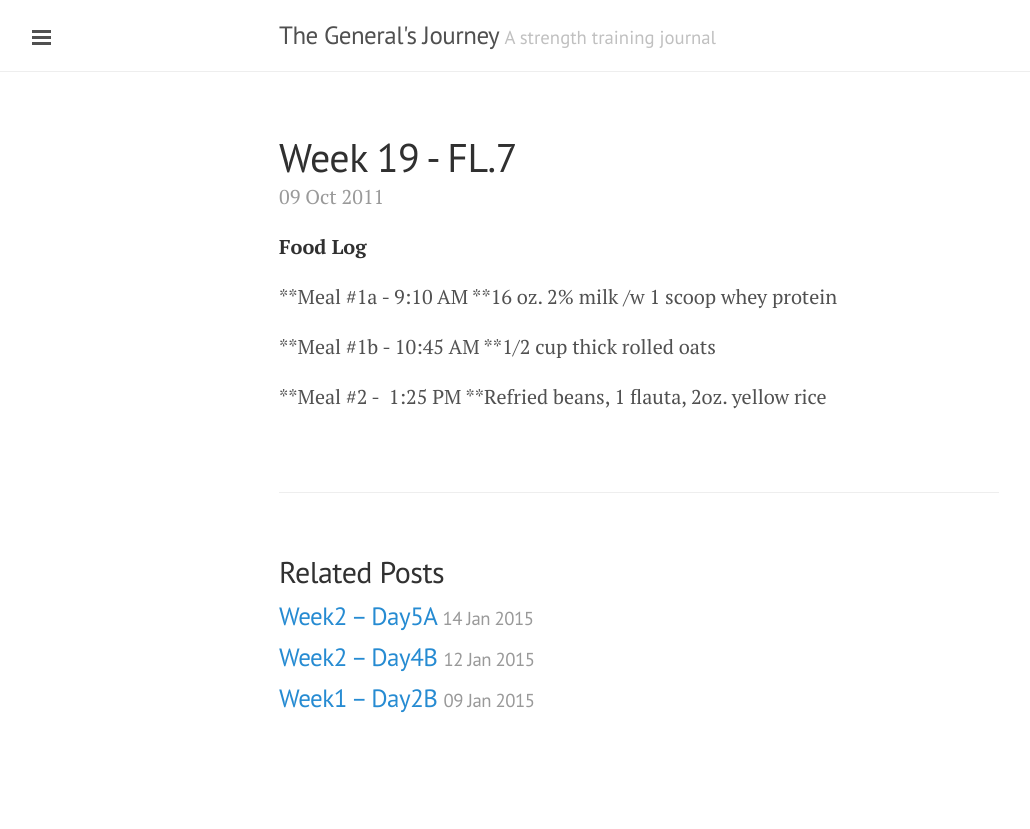
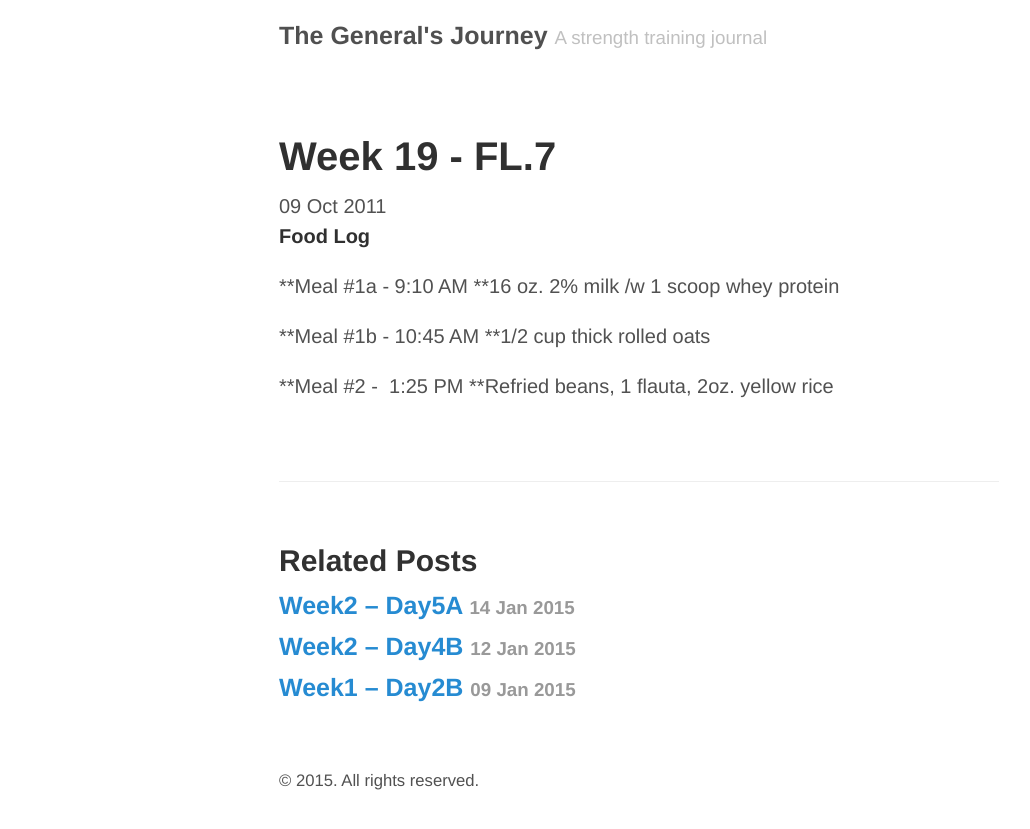
Before and after one commit to mbchoa/discipline, a Jekyll site: the page built from _posts/2011-10-09-week-19-fl-7.markdown, in a window 1280 px wide. Shown: the top 829 px of the page, without its empty margins (1-1031 px from the left). Built offline with Jekyll 4.4.1, drawn with Linux system fonts in a browser that asks for light colours; Markdown is read by kramdown in place of the engine named in the settings.

Commit message:
Changed theme to default poole

```diff
--- a/_includes/head.html
+++ b/_includes/head.html
@@ -1,7 +1,6 @@
 <head>
+  <meta charset="UTF-8">
   <link href="http://gmpg.org/xfn/11" rel="profile">
-  <meta http-equiv="X-UA-Compatible" content="IE=edge">
-  <meta http-equiv="content-type" content="text/html; charset=utf-8">
 
   <!-- Enable responsiveness on mobile devices-->
   <meta name="viewport" content="width=device-width, initial-scale=1.0, maximum-scale=1">
@@ -17,9 +16,11 @@
   <!-- CSS -->
   <link rel="stylesheet" href="{{ site.baseurl }}public/css/poole.css">
   <link rel="stylesheet" href="{{ site.baseurl }}public/css/syntax.css">
-  <link rel="stylesheet" href="{{ site.baseurl }}public/css/lanyon.css">
-  <link rel="stylesheet" href="http://fonts.googleapis.com/css?family=PT+Serif:400,400italic,700%7CPT+Sans:400">
+
+  <!-- Icons -->
+  <link rel="apple-touch-icon-precomposed" sizes="144x144" href="{{ site.baseurl }}public/apple-touch-icon-precomposed.png">
+  <link rel="shortcut icon" href="{{ site.baseurl }}public/favicon.ico">
 
   <!-- RSS -->
-  <link rel="alternate" type="application/rss+xml" title="RSS" href="/atom.xml">
+  <link rel="alternate" type="application/atom+xml" title="{{ site.title }}" href="{{ site.baseurl }}atom.xml">
 </head>
--- a/_includes/sidebar.html
+++ /dev/null
@@ -1,38 +0,0 @@
-<!-- Target for toggling the sidebar `.sidebar-checkbox` is for regular
-     styles, `#sidebar-checkbox` for behavior. -->
-<input type="checkbox" class="sidebar-checkbox" id="sidebar-checkbox">
-
-<!-- Toggleable sidebar -->
-<div class="sidebar" id="sidebar">
-  <div class="sidebar-item">
-    <p>{{ site.description }}</p>
-  </div>
-
-  <nav class="sidebar-nav">
-    <a class="sidebar-nav-item{% if page.url == site.baseurl %} active{% endif %}" href="{{ site.baseurl }}">Home</a>
-
-    {% comment %}
-      The code below dynamically generates a sidebar nav of pages with
-      `layout: page` in the front-matter. See readme for usage.
-    {% endcomment %}
-
-    {% assign pages_list = site.pages | sort:"url" %}
-    {% for node in pages_list %}
-      {% if node.title != null %}
-        {% if node.layout == "page" %}
-          <a class="sidebar-nav-item{% if page.url == node.url %} active{% endif %}" href="{{ node.url }}">{{ node.title }}</a>
-        {% endif %}
-      {% endif %}
-    {% endfor %}
-
-    <a class="sidebar-nav-item" href="{{ site.github.repo }}/archive/v{{ site.version }}.zip">Download</a>
-    <a class="sidebar-nav-item" href="{{ site.github.repo }}">GitHub project</a>
-    <span class="sidebar-nav-item">Currently v{{ site.version }}</span>
-  </nav>
-
-  <div class="sidebar-item">
-    <p>
-      &copy; {{ site.time | date: '%Y' }}. All rights reserved.
-    </p>
-  </div>
-</div>
--- a/_layouts/default.html
+++ b/_layouts/default.html
@@ -1,47 +1,28 @@
 <!DOCTYPE html>
-<html lang="en-us">
+<html lang="en">
 
   {% include head.html %}
 
   <body>
 
-    {% include sidebar.html %}
+    <div class="container content">
+      <header class="masthead">
+        <h3 class="masthead-title">
+          <a href="{{ site.baseurl }}" title="Home">{{ site.title }}</a>
+          <small>{{ site.tagline }}</small>
+        </h3>
+      </header>
 
-    <!-- Wrap is the content to shift when toggling the sidebar. We wrap the
-         content to avoid any CSS collisions with our real content. -->
-    <div class="wrap">
-      <div class="masthead">
-        <div class="container">
-          <h3 class="masthead-title">
-            <a href="/" title="Home">{{ site.title }}</a>
-            <small>{{ site.tagline }}</small>
-          </h3>
-        </div>
-      </div>
+      <main>
+        {{ content }}
+      </main>
 
-      <div class="container content">
-        {{ content }}
-      </div>
+      <footer class="footer">
+        <small>
+          &copy; <time datetime="{{ site.time | date_to_xmlschema }}">{{ site.time | date: '%Y' }}</time>. All rights reserved.
+        </small>
+      </footer>
     </div>
 
-    <label for="sidebar-checkbox" class="sidebar-toggle"></label>
-
-    <script>
-      (function(document) {
-        var toggle = document.querySelector('.sidebar-toggle');
-        var sidebar = document.querySelector('#sidebar');
-        var checkbox = document.querySelector('#sidebar-checkbox');
-
-        document.addEventListener('click', function(e) {
-          var target = e.target;
-
-          if(!checkbox.checked ||
-             sidebar.contains(target) ||
-             (target === checkbox || target === toggle)) return;
-
-          checkbox.checked = false;
-        }, false);
-      })(document);
-    </script>
   </body>
 </html>
--- a/_layouts/page.html
+++ b/_layouts/page.html
@@ -2,7 +2,7 @@
 layout: default
 ---
 
-<div class="page">
+<article class="page">
   <h1 class="page-title">{{ page.title }}</h1>
   {{ content }}
-</div>
+</article>
--- a/_layouts/post.html
+++ b/_layouts/post.html
@@ -2,13 +2,13 @@
 layout: default
 ---
 
-<div class="post">
+<article class="post">
   <h1 class="post-title">{{ page.title }}</h1>
-  <span class="post-date">{{ page.date | date_to_string }}</span>
+  <time datetime="{{ page.date | date_to_xmlschema }}" class="page-date">{{ page.date | date_to_string }}</time>
   {{ content }}
-</div>
+</article>
 
-<div class="related">
+<aside class="related">
   <h2>Related Posts</h2>
   <ul class="related-posts">
     {% for post in site.related_posts limit:3 %}
@@ -16,10 +16,10 @@ layout: default
         <h3>
           <a href="{{ site.baseurl }}{{ post.url }}">
             {{ post.title }}
-            <small>{{ post.date | date_to_string }}</small>
+            <small><time datetime="{{ post.date | date_to_xmlschema }}">{{ post.date | date_to_string }}</time></small>
           </a>
         </h3>
       </li>
     {% endfor %}
   </ul>
-</div>
+</aside>
```
